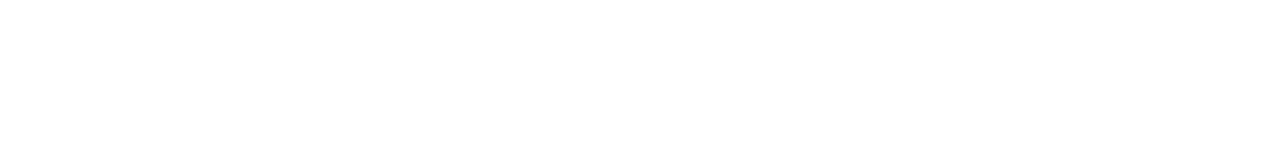
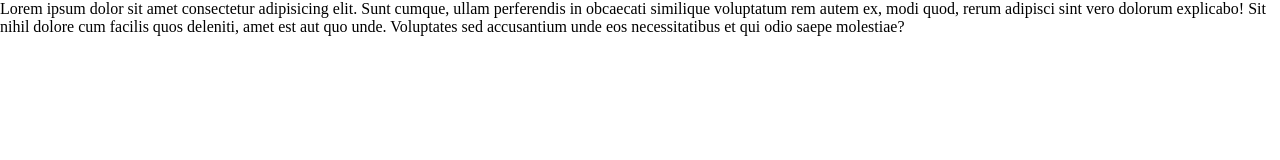
Before and after one commit to Oladele001/empty, a plain HTML site: page index.html in a window 1280 px wide. Drawn offline with Linux system fonts and the light colour scheme.

Commit message:
new thing was added

```diff
--- a/index.html
+++ b/index.html
@@ -7,6 +7,6 @@
     <link rel="stylesheet" href="style.css">
 </head>
 <body>
-
+    <p>Lorem ipsum dolor sit amet consectetur adipisicing elit. Sunt cumque, ullam perferendis in obcaecati similique voluptatum rem autem ex, modi quod, rerum adipisci sint vero dolorum explicabo! Sit nihil dolore cum facilis quos deleniti, amet est aut quo unde. Voluptates sed accusantium unde eos necessitatibus et qui odio saepe molestiae?</p>
 </body>
 </html>
```
